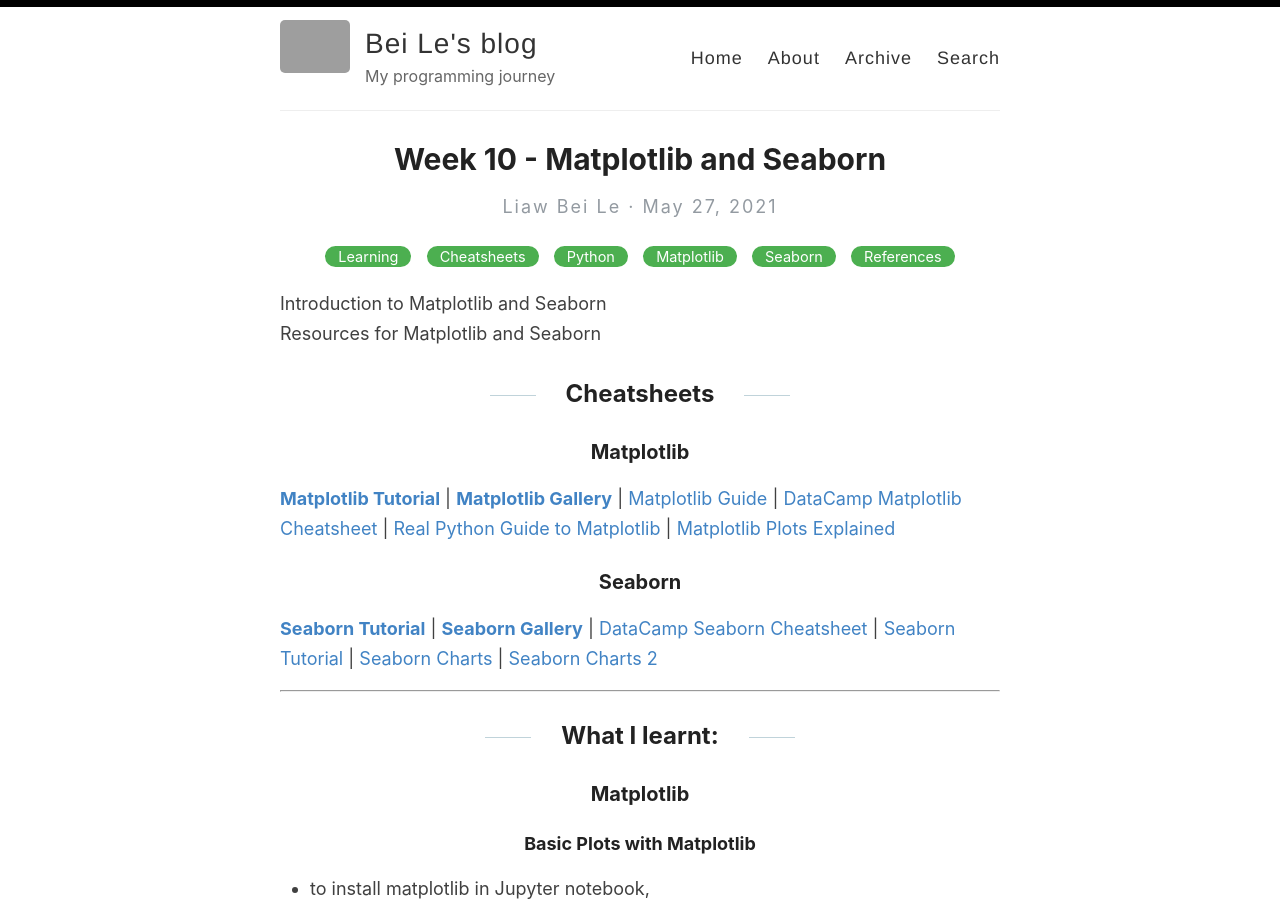
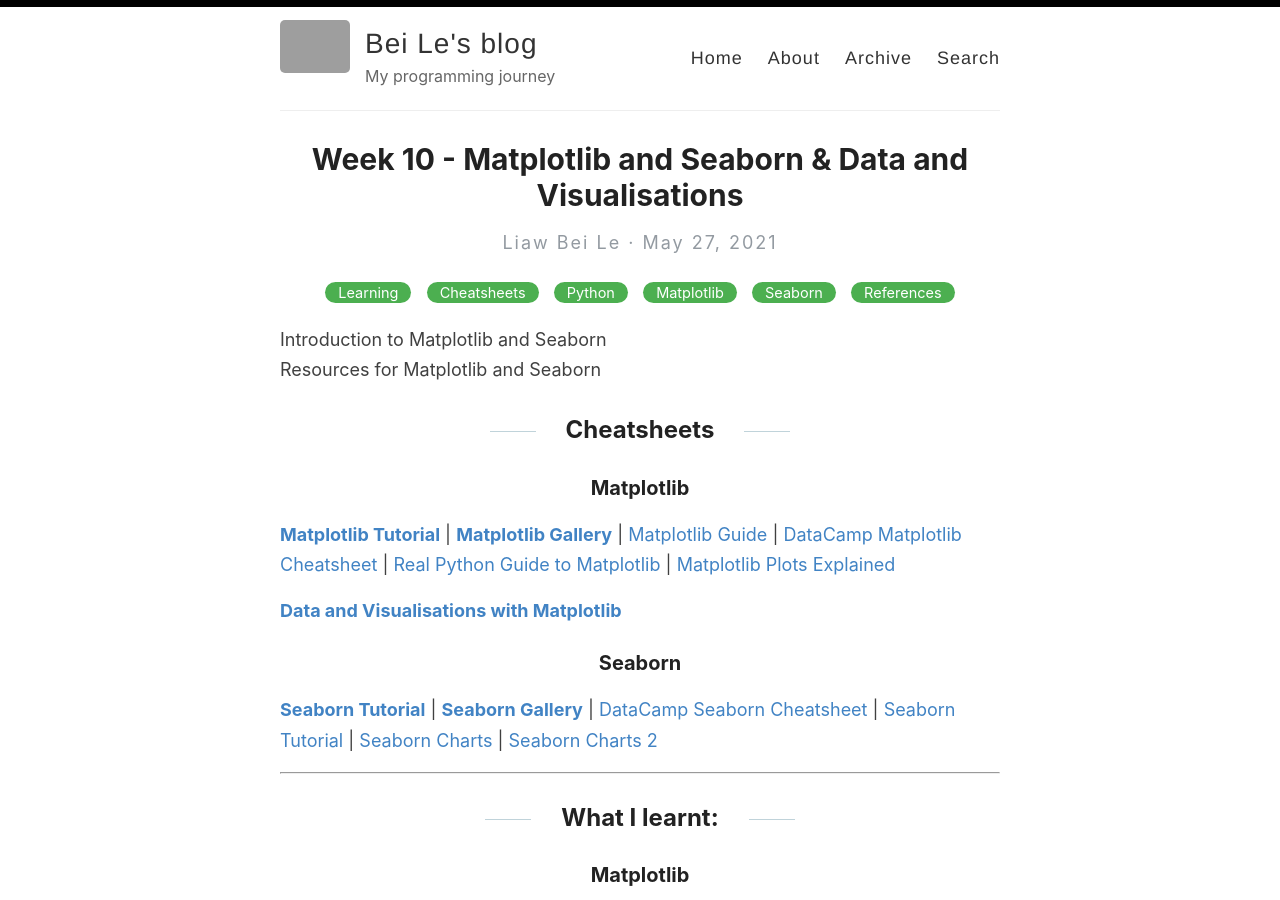
Before and after one commit to liawbeile/liawbeile.github.io, a Jekyll site: the page built from _posts/2021-5-27-may27.md, in a window 1280 px wide and 900 px high. Built offline with Jekyll 4.4.1, drawn with Linux system fonts in a browser that asks for light colours; grey boxes are pictures that could not be loaded.

Commit message:
uploaded post

```diff
--- a/_posts/2021-5-27-may27.md
+++ b/_posts/2021-5-27-may27.md
@@ -1,6 +1,6 @@
 ---
 layout: post
-title:  Week 10 - Matplotlib and Seaborn
+title:  Week 10 - Matplotlib and Seaborn & Data and Visualisations
 categories: Learning Cheatsheets Python Matplotlib Seaborn References
 ---
 
@@ -12,6 +12,8 @@ Resources for Matplotlib and Seaborn
 ### Matplotlib
 
 [**Matplotlib Tutorial**](https://matplotlib.org/stable/tutorials/index.html) \| [**Matplotlib Gallery**](https://matplotlib.org/stable/gallery/index.html) \| [Matplotlib Guide](https://matplotlib.org/stable/users/index.html) \| [DataCamp Matplotlib Cheatsheet](https://s3.amazonaws.com/assets.datacamp.com/blog_assets/Python_Matplotlib_Cheat_Sheet.pdf) \| [Real Python Guide to Matplotlib](https://realpython.com/python-matplotlib-guide/) \| [Matplotlib Plots Explained](https://towardsdatascience.com/matplotlib-cheat-sheet-f441c43971c4)
+
+[**Data and Visualisations with Matplotlib**](https://github.com/liawbeile/liawbeile.github.io/blob/master/IU4.5.1-Data_and_Visualization.ipynb)
 
 ### Seaborn
 
```
